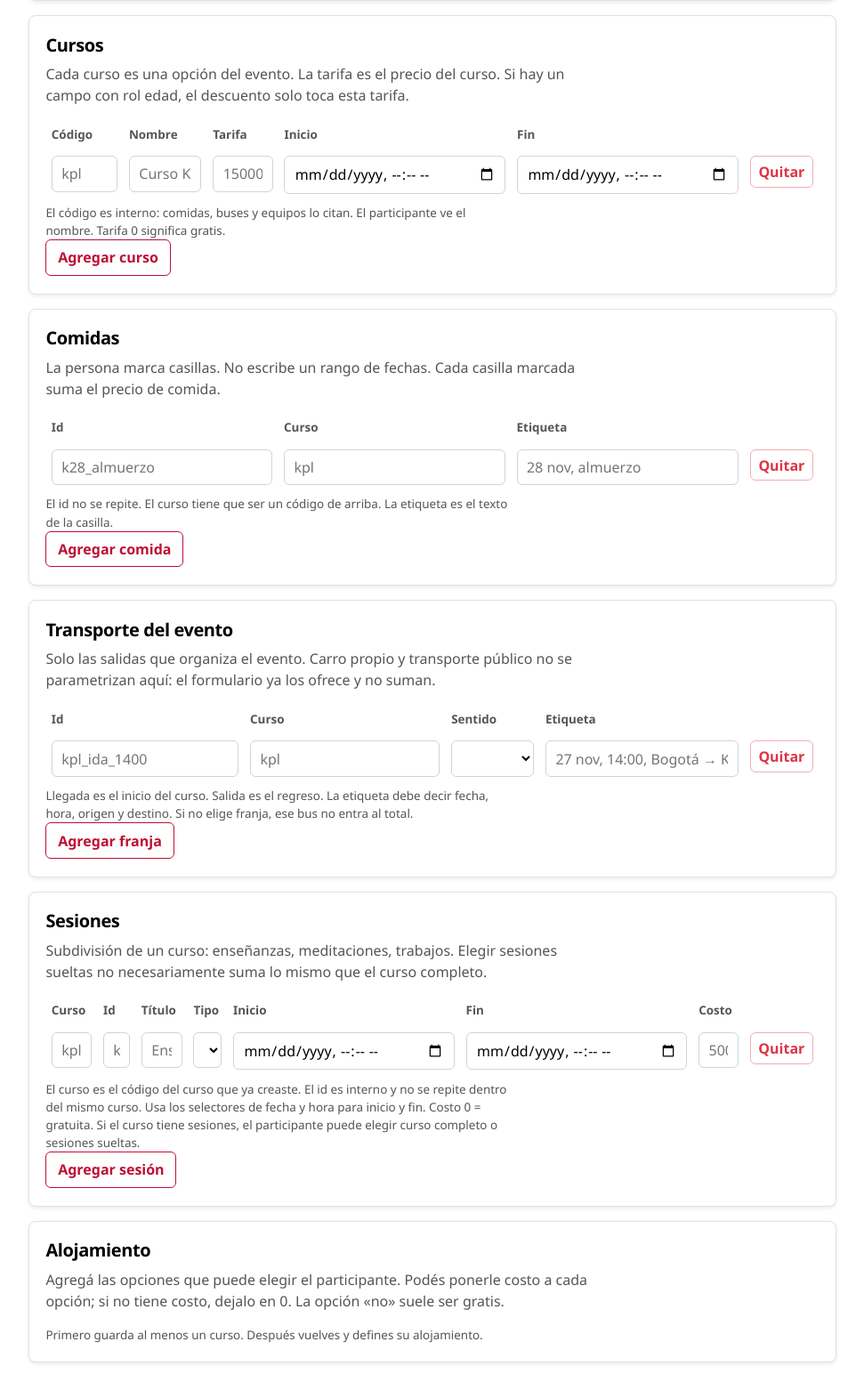
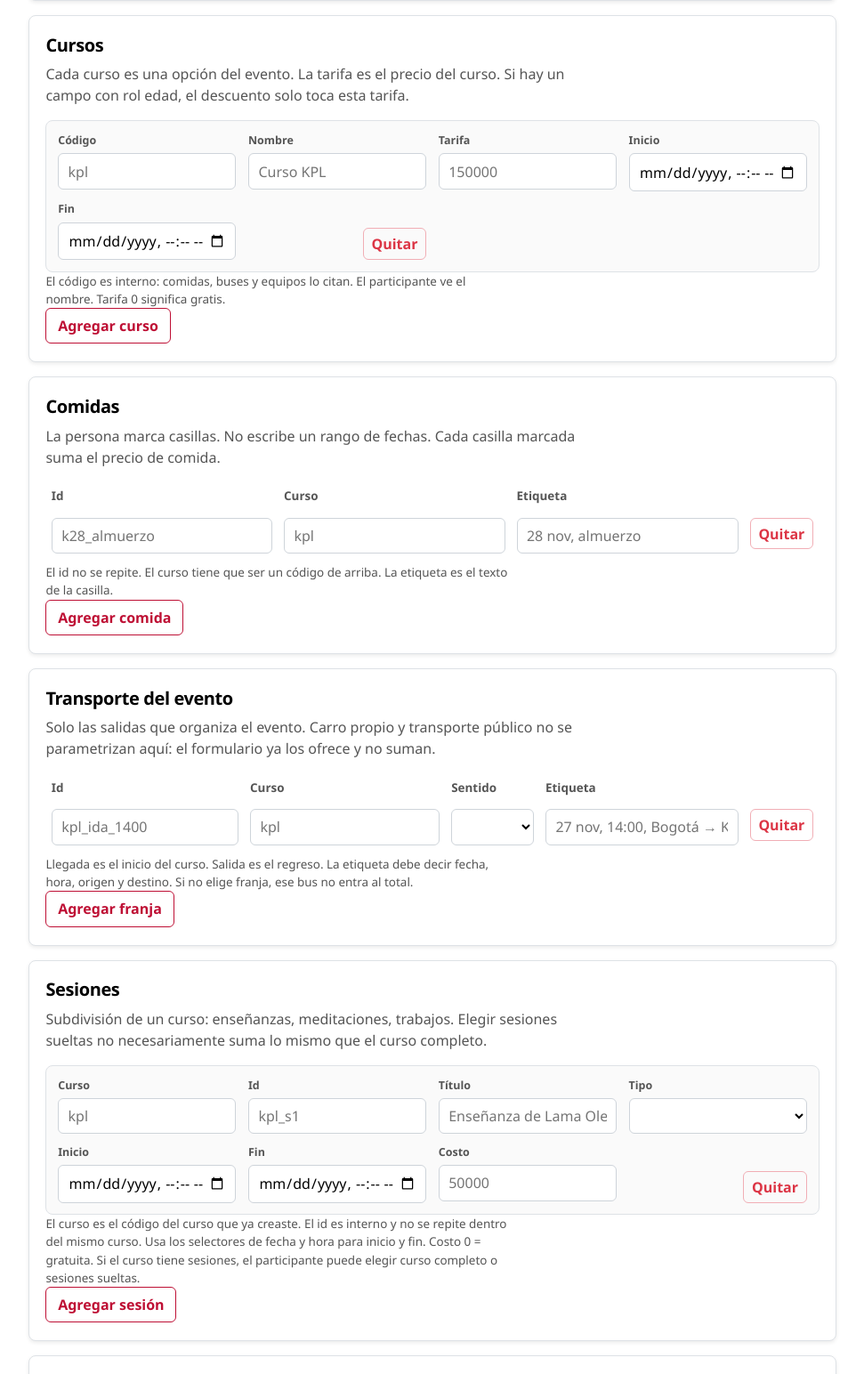
Before and after one commit to jfernandogg/registrador_eventos_dwb, a CodeIgniter 4 app: the page made by app/Views/admin/parametrizar.php in a window 1280 px wide. Shown: the part 1624-3168 px from the top of the page at 89% size, without its empty margins (274-1245 px from the left). Run offline with PHP 8.4 and a stand-in for CodeIgniter, Linux system fonts and the light colour scheme; the template is opened without the code that fills it, so the values that code supplies are empty; some libraries are stand-ins or nearby versions.

Commit message:
Parametrización: filas de cursos, sesiones y ficha en tarjetas legibles + cache-busting de assets

```diff
--- a/app/Views/admin/parametrizar.php
+++ b/app/Views/admin/parametrizar.php
@@ -45,7 +45,7 @@ $conteos = [
     <meta charset="utf-8">
     <meta name="viewport" content="width=device-width, initial-scale=1">
     <title><?= $nuevo ? 'Nuevo evento' : 'Parametrizar evento' ?></title>
-    <link rel="stylesheet" href="<?= base_url('css/admin.css') ?>">
+    <link rel="stylesheet" href="<?= base_url('css/admin.css?v=' . filemtime(FCPATH . 'css/admin.css')) ?>">
 </head>
 <body>
 <a class="saltar" href="#editor">Saltar al formulario</a>
@@ -129,7 +129,7 @@ $conteos = [
         <section class="panel" id="cursos">
             <h2>Cursos</h2>
             <p class="intro">Cada curso es una opción del evento. La tarifa es el precio del curso. Si hay un campo con rol edad, el descuento solo toca esta tarifa.</p>
-            <table class="tabla">
+            <table class="tabla tarjetas">
                 <thead><tr><th>Código</th><th>Nombre</th><th>Tarifa</th><th>Inicio</th><th>Fin</th><th></th></tr></thead>
                 <tbody id="cursos-filas">
                 <?php for ($i = 0; $i < $n(['curso_codigo', 'curso_nombre', 'curso_tarifa', 'curso_inicio', 'curso_fin']); $i++): ?>
@@ -199,7 +199,7 @@ $conteos = [
         <section class="panel" id="sesiones">
             <h2>Sesiones</h2>
             <p class="intro">Subdivisión de un curso: enseñanzas, meditaciones, trabajos. Elegir sesiones sueltas no necesariamente suma lo mismo que el curso completo.</p>
-            <table class="tabla">
+            <table class="tabla tarjetas">
                 <thead><tr><th>Curso</th><th>Id</th><th>Título</th><th>Tipo</th><th>Inicio</th><th>Fin</th><th>Costo</th><th></th></tr></thead>
                 <tbody id="sesiones-filas">
                 <?php for ($i = 0; $i < $n(['sesion_curso', 'sesion_id', 'sesion_titulo']); $i++): ?>
@@ -324,7 +324,7 @@ $conteos = [
         <section class="panel" id="ficha">
             <h2>Ficha del participante</h2>
             <p class="intro">Estos campos se pintan solos en la inscripción. Un grupo agrupa campos hijos; el padre de esos hijos es la clave del grupo.</p>
-            <table class="tabla">
+            <table class="tabla tarjetas">
                 <thead><tr><th>Clave</th><th>Pregunta</th><th>Tipo</th><th>Obligatorio</th><th>Opciones</th><th>Visible si</th><th>Rol</th><th>Padre</th><th></th></tr></thead>
                 <tbody id="campos-filas">
                 <?php for ($i = 0; $i < $n(['campo_clave', 'campo_etiqueta']); $i++): ?>
@@ -497,6 +497,6 @@ $conteos = [
     document.querySelectorAll('#sesiones-filas tr').forEach(constrenirSesion);
 })();
 </script>
-<script src="<?= base_url('js/editor.js') ?>"></script>
+<script src="<?= base_url('js/editor.js?v=' . filemtime(FCPATH . 'js/editor.js')) ?>"></script>
 </body>
 </html>
--- a/public/css/admin.css
+++ b/public/css/admin.css
@@ -163,6 +163,63 @@ input:focus, select:focus, textarea:focus {
 .tabla th { text-align: left; padding: 0.35rem 0.4rem 0.55rem; color: var(--muted); }
 
 .tabla td { padding: 0.35rem 0.4rem 0.7rem; vertical-align: top; }
+
+/* Filas como tarjetas para secciones anchas (cursos, sesiones): cada fila pasa
+   a ser una tarjeta con los campos en cuadrícula responsive y su etiqueta
+   encima, para que los inputs tengan ancho legible en vez de apretados
+   horizontalmente. Reutiliza data-etiqueta (antes solo para móvil). */
+.tabla.tarjetas { display: block; }
+
+.tabla.tarjetas thead { display: none; }
+
+.tabla.tarjetas tbody {
+    display: grid;
+    gap: 0.75rem;
+}
+
+.tabla.tarjetas tr {
+    display: grid;
+    grid-template-columns: repeat(auto-fill, minmax(185px, 1fr));
+    gap: 0.7rem 0.85rem;
+    align-items: start;
+    padding: 0.8rem;
+    margin: 0;
+    background: #fafafa;
+    border: 1px solid var(--linea);
+    border-radius: var(--radio);
+}
+
+.tabla.tarjetas td { padding: 0; }
+
+.tabla.tarjetas td::before {
+    content: attr(data-etiqueta);
+    display: block;
+    font-size: 0.78rem;
+    font-weight: 650;
+    color: var(--muted);
+    margin-bottom: 0.3rem;
+}
+
+.tabla.tarjetas td:not([data-etiqueta]) {
+    justify-self: end;
+    align-self: end;
+}
+
+/* Ficha: el textarea de opciones y la pregunta necesitan el doble de ancho */
+.tabla.tarjetas td:has(textarea),
+.tabla.tarjetas td:has(input[name="campo_etiqueta[]"]) {
+    grid-column: span 2;
+}
+
+/* Ficha: campos dependientes (fila-hijo) en modo tarjeta */
+.tabla.tarjetas .fila-hijo {
+    background: #eef1f4;
+    border-color: #c6ccd4;
+}
+
+.tabla.tarjetas .fila-hijo td { background: transparent; }
+
+.tabla.tarjetas .fila-hijo td:first-child input { padding-left: 0.65rem; }
 
 .alerta {
     padding: 0.75rem 0.9rem;
```
